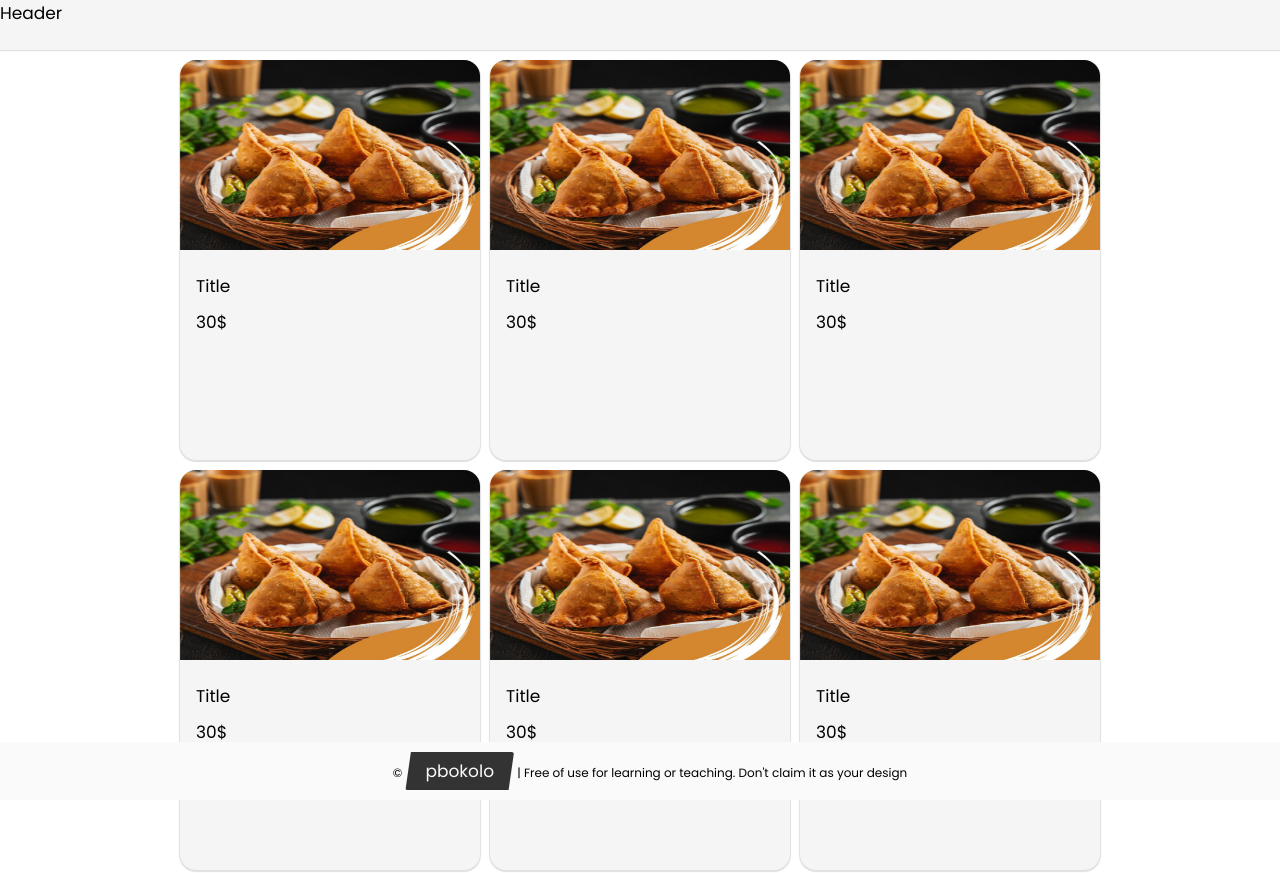
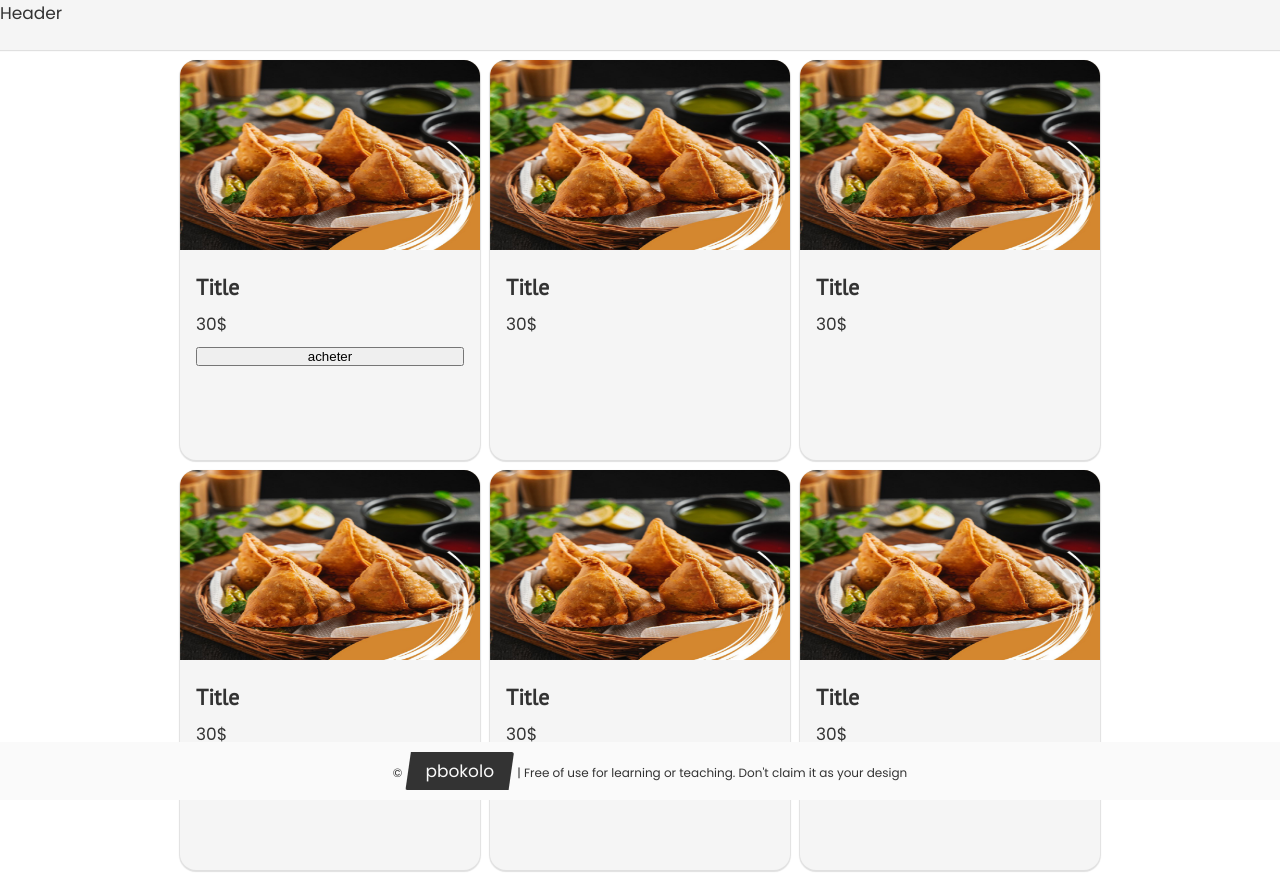
Before and after one commit to pbokolo/ecom-client, a plain HTML site: page index.html in a window 1280 px wide. Shown: the top 873 px of the page. Drawn offline with Linux system fonts and the light colour scheme.

Commit message:
Adding the button for buying

```diff
--- a/index.html
+++ b/index.html
@@ -27,6 +27,7 @@
           <div class="card__product-details">
             <span class="text text--product-title">Title</span>
             <span class="text text--product-price">30$</span>
+            <button class="btn btn--primary">acheter</button>
           </div>
         </div>
         <div class="card card__product">
--- a/style.css
+++ b/style.css
@@ -66,6 +66,7 @@ body {
   box-sizing: inherit;
   background-color: var(--color-white);
   font-size: var(--text-size);
+  color: var(--color-black);
 }
 
 .header,
@@ -145,6 +146,12 @@ body {
   transform: translateY(0.25rem);
 }
 
+.text--product-title {
+  font-family: var(--font-title);
+  font-size: var(--text-size--lg);
+  font-weight: 700;
+}
+
 /*=============================================
 =               PRODUCT CARD                  =
 =============================================*/
@@ -165,6 +172,7 @@ body {
 }
 
 .card__product-details {
+  height: 100%;
   display: flex;
   flex-direction: column;
   gap: var(--main-layout-gap);
```
